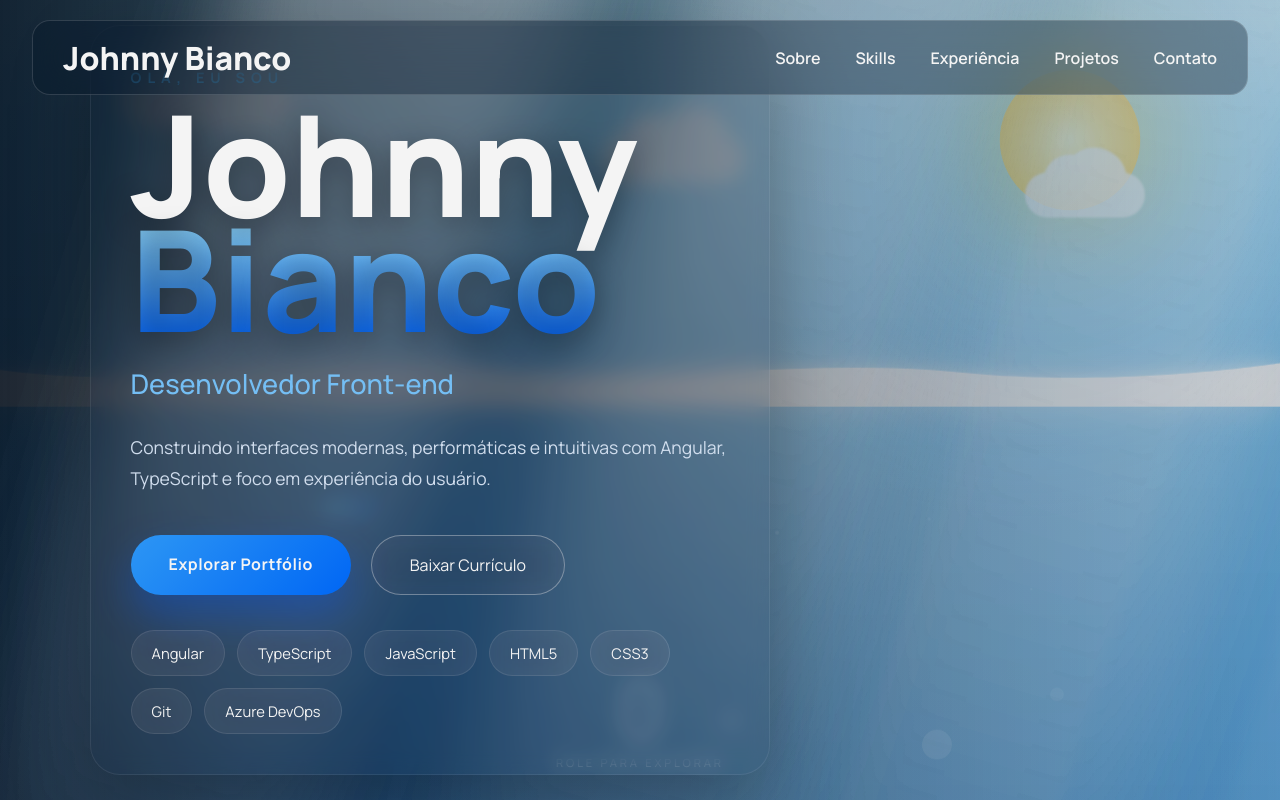
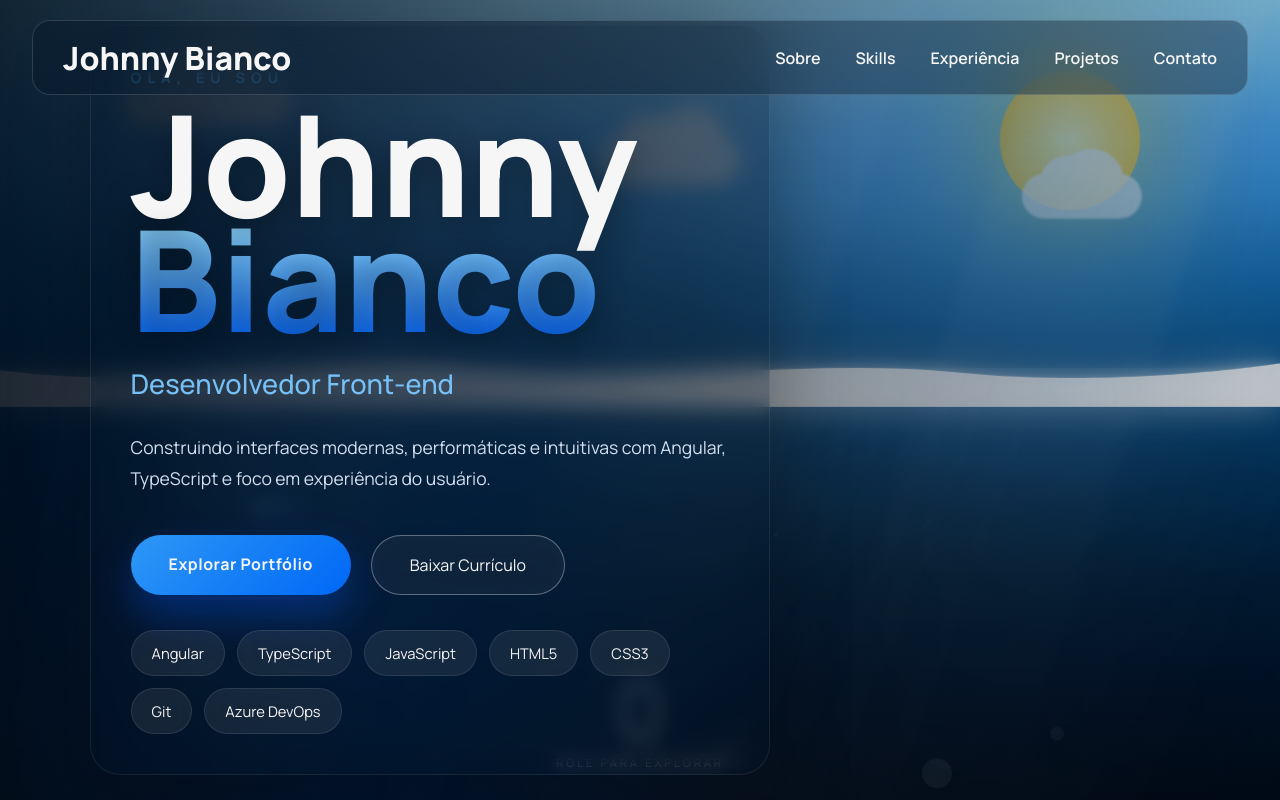
Before and after one commit to JohnnyBianco/ocean-portfolio, an Angular app: page / in a window 1280 px wide. Shown: the top 800 px of the page. Built offline with nearby package versions, Linux system fonts and the light colour scheme.

Commit message:
feat: add hero parallax effects - 5

```diff
--- a/src/app/features/about/about.component.css
+++ b/src/app/features/about/about.component.css
@@ -8,6 +8,7 @@
 
     padding:100px 8%;
     position: relative;
+    background:transparent;
 
 }
 
--- a/src/app/features/hero/hero.component.css
+++ b/src/app/features/hero/hero.component.css
@@ -34,6 +34,10 @@ background: transparent;
 overflow:hidden;
 
 }
+
+
+
+
 
 .overlay{
 
@@ -78,7 +82,9 @@ overflow:hidden;
 
     border-radius:30px;
 
-    background:rgba(2,18,38,.15);
+    background:
+
+rgba(2,18,38,.28);
 
     backdrop-filter:blur(10px);
 
@@ -722,6 +728,20 @@ p{
 
     overflow:hidden;
 
+clip-path:
+
+polygon(
+
+0 46%,
+
+100% 46%,
+
+100% 100%,
+
+0 100%
+
+);
+
     pointer-events:none;
 
     z-index:1;
@@ -730,6 +750,7 @@ p{
     translateZ(-50px)
 
     scale(1.08);
+    opacity:.55;
 
 }
 
@@ -749,15 +770,15 @@ p{
 
     background:
 
-        linear-gradient(
+linear-gradient(
 
-            rgba(255,255,255,.22),
+rgba(255,255,255,.06),
 
-            transparent
+transparent
 
-        );
+);
 
-    filter:blur(45px);
+    filter:blur(80px);
 
     transform:rotate(18deg);
 
--- a/src/app/features/hero/hero.component.ts
+++ b/src/app/features/hero/hero.component.ts
@@ -1,10 +1,9 @@
 import { Component, HostListener } from '@angular/core';
-import { OceanComponent } from '../../shared/components/ocean/ocean.component';
 
 @Component({
   selector: 'app-hero',
   standalone: true,
-  imports: [OceanComponent],
+  imports: [],
   templateUrl: './hero.component.html',
   styleUrl: './hero.component.css'
 })
--- a/src/app/shared/components/ocean/ocean.component.css
+++ b/src/app/shared/components/ocean/ocean.component.css
@@ -4,11 +4,40 @@
     height: 100%;
 }
 
-.ocean {
-    width: 100%;
-    min-height:700vh;
-    position: relative;
-    overflow: hidden;
+.ocean{
+
+    position:relative;
+
+    width:100%;
+
+    min-height:100vh;
+
+    overflow:hidden;
+
+    background:
+
+    linear-gradient(
+
+        180deg,
+
+        #8dd9ff 0%,
+
+        #5ebcff 10%,
+
+        #268ed5 22%,
+
+        #0a629d 38%,
+
+        #044979 55%,
+
+        #033760 72%,
+
+        #022847 88%,
+
+        #01192f 100%
+
+    );
+
 }
 
 /* ===========================
--- a/src/styles.css
+++ b/src/styles.css
@@ -45,7 +45,7 @@ body {
 
 }
 
-body {
+/* body {
 
     background:
 
@@ -73,7 +73,7 @@ body {
 
         );
 
-}
+} */
 
 body {
 
```
